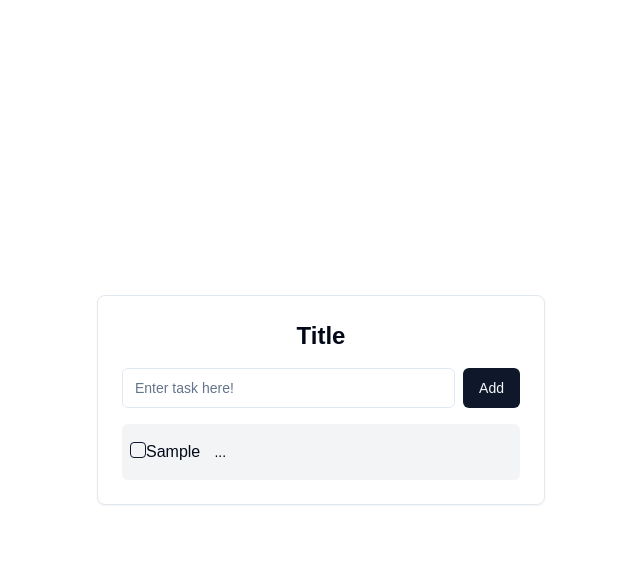
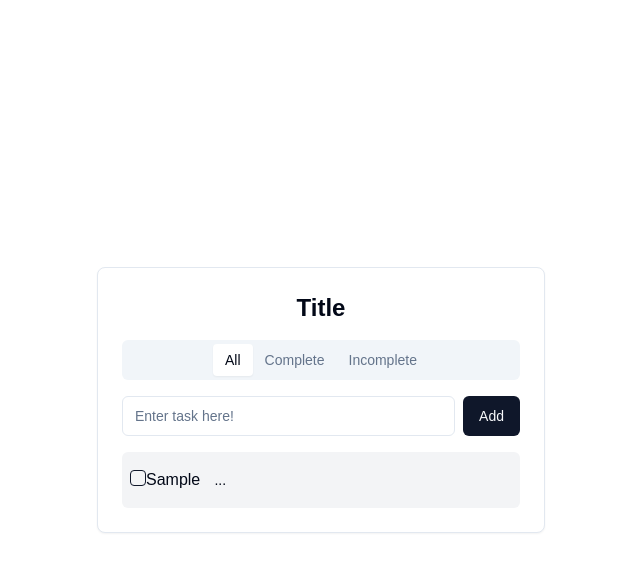
Before and after one commit to mintthiha/todo-react-app, a Next.js app: page / in a window 1280 px wide. Both pictures are taken after typing "Sample" into the empty fields and a click on the button "Add". Shown: the top 572 px of the page, without its empty margins (319-959 px from the left). Built offline with nearby package versions, Linux system fonts and the light colour scheme.

Commit message:
Add task filter, Closes #6

```diff
--- a/components/ToDoItem.tsx
+++ b/components/ToDoItem.tsx
@@ -3,15 +3,16 @@ import { Button } from "@/components/ui/button";
 import { DropdownMenu, DropdownMenuContent, DropdownMenuItem, DropdownMenuTrigger } from "./ui/dropdown-menu";
 
 interface ToDoItemProps {
-  task: string;
+  task: { id: number; text: string; completed: boolean };
   onDelete: () => void;
+  onComplete: () => void;
 }
 
-export function ToDoItem({ task, onDelete }: ToDoItemProps) {
-  return <li className="p-2 bg-gray-100 rounded-md">
+export function ToDoItem({ task, onDelete, onComplete }: ToDoItemProps) {
+  return <div className="p-2 bg-gray-100 rounded-md">
 
-    <Checkbox/>
-    {task}
+    <Checkbox checked={task.completed} onCheckedChange={onComplete} />
+    {task.text}
     <DropdownMenu>
         <DropdownMenuTrigger asChild>
           <Button variant="ghost" size="icon">
@@ -25,6 +26,5 @@ export function ToDoItem({ task, onDelete }: ToDoItemProps) {
           </DropdownMenuItem>
         </DropdownMenuContent>
       </DropdownMenu>
-
-  </li>;
+  </div>;
 }
--- a/components/ToDoList.tsx
+++ b/components/ToDoList.tsx
@@ -4,14 +4,23 @@ import { Input } from "@/components/ui/input";
 import { Button } from "@/components/ui/button";
 import { Card } from "@/components/ui/card";
 import { ToDoItem } from "@/components/ToDoItem";
+import { Tabs, TabsList, TabsTrigger} from "@/components/ui/tabs";
+
+interface Task {
+  id: number;
+  text: string;
+  completed: boolean;
+}
 
 export default function TodoApp() {
   const [task, setTask] = useState("");
-  const [tasks, setTasks] = useState<string[]>([]);
+  const [tasks, setTasks] = useState<Task[]>([]);
+  const [filter, setFilter] = useState("all");
 
   const addTodo = () => {
+    // Assign Current time as date, need to change later
     if (task.trim() !== "") {
-      setTasks([...tasks, task]);
+      setTasks([...tasks, { id: Date.now(), text: task, completed: false }]);
       setTask("");
     }
   };
@@ -21,10 +30,31 @@ export default function TodoApp() {
     setTasks(tasks.filter((oldTask, i) => i !== index));
   };
 
+  const completeToDO = (index: number) => {
+    setTasks(
+      tasks.map((task) => (task.id === index ? { ...task, completed: !task.completed } : task))
+    );
+  };
+
+  const filteredTasks = tasks.filter((t) => {
+    if (filter === "complete") return t.completed;
+    if (filter === "incomplete") return !t.completed;
+    return true;
+  });
+
   return (
     <div className="flex flex-col items-center justify-center min-h-screen p-4">
       <Card className="w-full max-w-md p-6 space-y-4">
         <h1 className="text-2xl font-bold text-center">Title</h1>
+
+        <Tabs defaultValue="all" onValueChange={setFilter}>
+          <TabsList className="flex justify-center">
+            <TabsTrigger value="all">All</TabsTrigger>
+            <TabsTrigger value="complete">Complete</TabsTrigger>
+            <TabsTrigger value="incomplete">Incomplete</TabsTrigger>
+          </TabsList>
+        </Tabs>
+
         <div className="flex gap-2">
           <Input
             placeholder="Enter task here!"
@@ -33,11 +63,11 @@ export default function TodoApp() {
           />
           <Button onClick={addTodo}>Add</Button>
         </div>
-        <ul className="space-y-2">
-          {tasks.map((task, index) => (
-              <ToDoItem key={index} task={task} onDelete={() => deleteTodo(index)}/>
+        <div className="space-y-2">
+          {filteredTasks.map((task) => (
+              <ToDoItem key={task.id} task={task} onDelete={() => deleteTodo(task.id)} onComplete={() => completeToDO(task.id)}/>
             ))}
-        </ul>
+        </div>
       </Card>
     </div>
   );
--- /dev/null
+++ b/components/ui/tabs.tsx
@@ -0,0 +1,55 @@
+"use client"
+
+import * as React from "react"
+import * as TabsPrimitive from "@radix-ui/react-tabs"
+
+import { cn } from "@/lib/utils"
+
+const Tabs = TabsPrimitive.Root
+
+const TabsList = React.forwardRef<
+  React.ElementRef<typeof TabsPrimitive.List>,
+  React.ComponentPropsWithoutRef<typeof TabsPrimitive.List>
+>(({ className, ...props }, ref) => (
+  <TabsPrimitive.List
+    ref={ref}
+    className={cn(
+      "inline-flex h-10 items-center justify-center rounded-md bg-muted p-1 text-muted-foreground",
+      className
+    )}
+    {...props}
+  />
+))
+TabsList.displayName = TabsPrimitive.List.displayName
+
+const TabsTrigger = React.forwardRef<
+  React.ElementRef<typeof TabsPrimitive.Trigger>,
+  React.ComponentPropsWithoutRef<typeof TabsPrimitive.Trigger>
+>(({ className, ...props }, ref) => (
+  <TabsPrimitive.Trigger
+    ref={ref}
+    className={cn(
+      "inline-flex items-center justify-center whitespace-nowrap rounded-sm px-3 py-1.5 text-sm font-medium ring-offset-background transition-all focus-visible:outline-none focus-visible:ring-2 focus-visible:ring-ring focus-visible:ring-offset-2 disabled:pointer-events-none disabled:opacity-50 data-[state=active]:bg-background data-[state=active]:text-foreground data-[state=active]:shadow-sm",
+      className
+    )}
+    {...props}
+  />
+))
+TabsTrigger.displayName = TabsPrimitive.Trigger.displayName
+
+const TabsContent = React.forwardRef<
+  React.ElementRef<typeof TabsPrimitive.Content>,
+  React.ComponentPropsWithoutRef<typeof TabsPrimitive.Content>
+>(({ className, ...props }, ref) => (
+  <TabsPrimitive.Content
+    ref={ref}
+    className={cn(
+      "mt-2 ring-offset-background focus-visible:outline-none focus-visible:ring-2 focus-visible:ring-ring focus-visible:ring-offset-2",
+      className
+    )}
+    {...props}
+  />
+))
+TabsContent.displayName = TabsPrimitive.Content.displayName
+
+export { Tabs, TabsList, TabsTrigger, TabsContent }
--- a/package.json
+++ b/package.json
@@ -12,6 +12,7 @@
     "@radix-ui/react-checkbox": "^1.1.4",
     "@radix-ui/react-dropdown-menu": "^2.1.6",
     "@radix-ui/react-slot": "^1.1.2",
+    "@radix-ui/react-tabs": "^1.1.3",
     "class-variance-authority": "^0.7.1",
     "clsx": "^2.1.1",
     "lucide-react": "^0.475.0",
```
Also changed, not shown: 1 other file (tests, documents, lock files or other folders).
